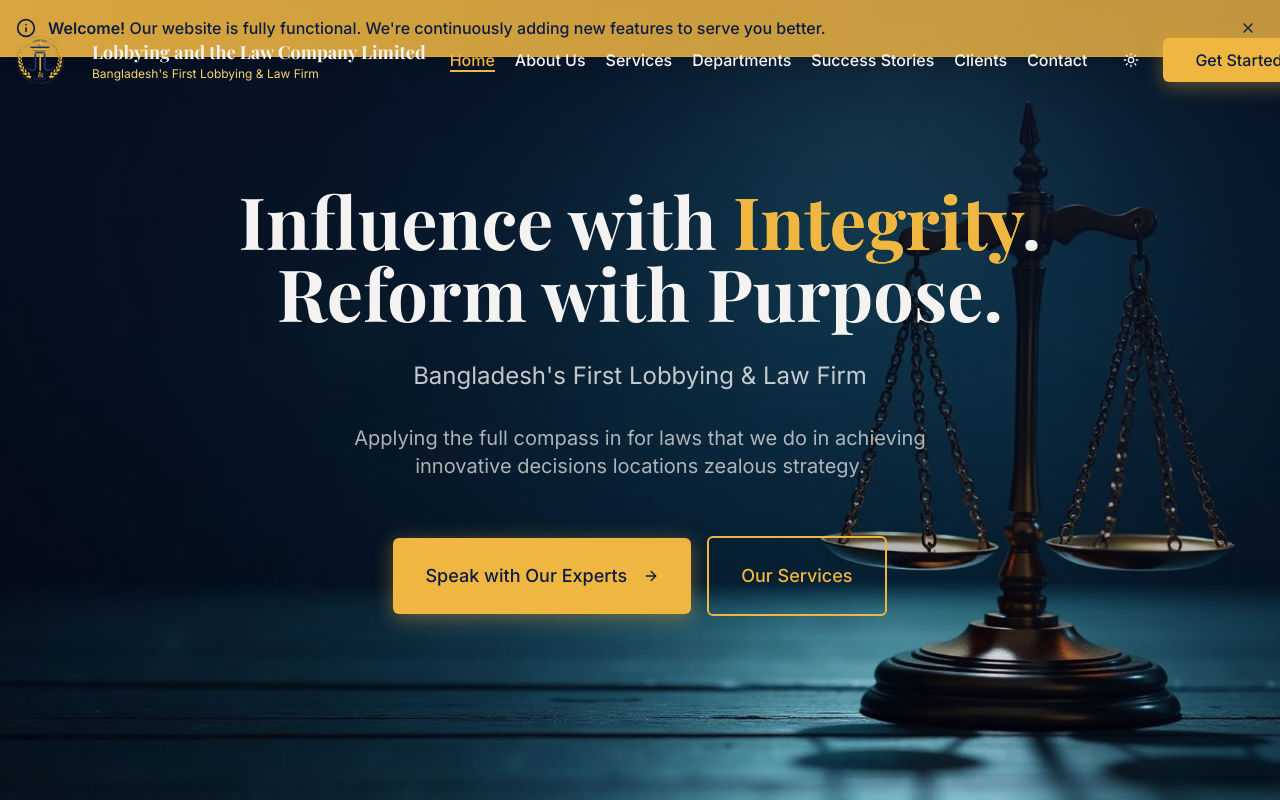
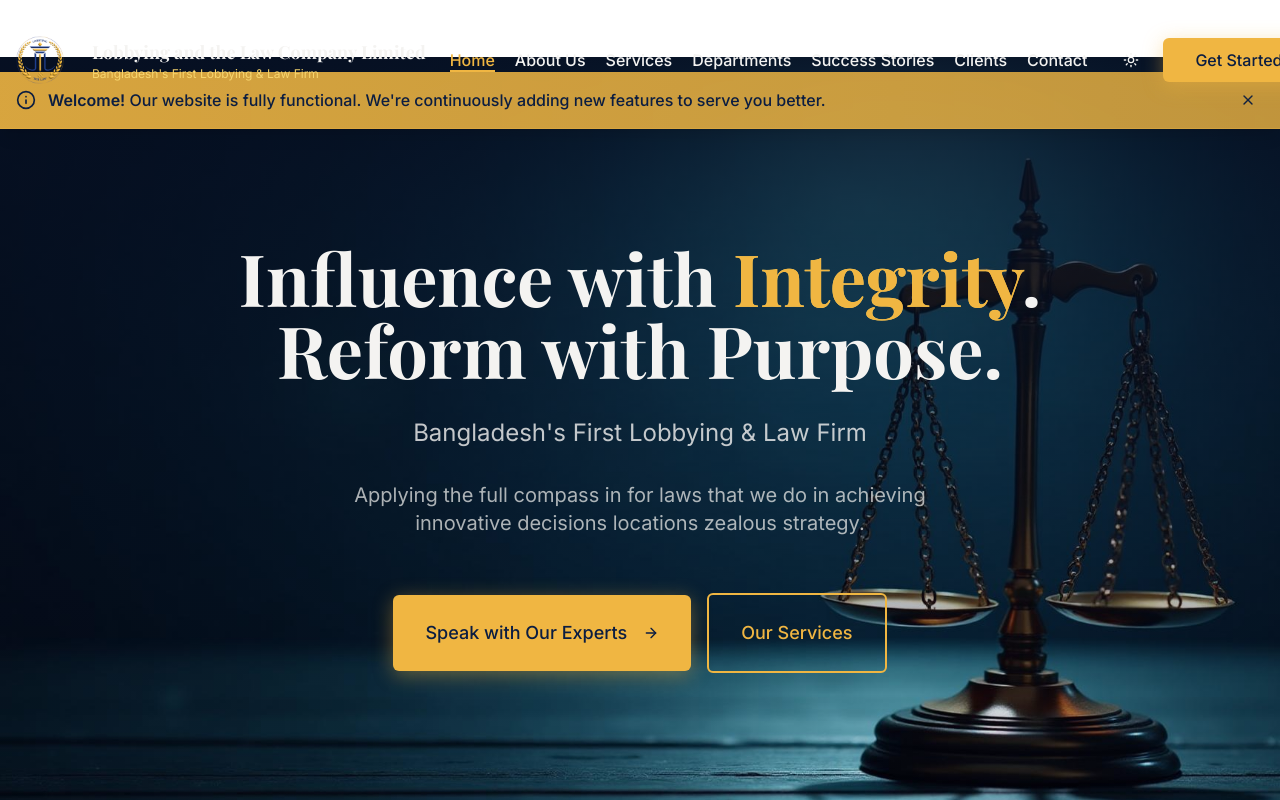
Before and after one commit to UpSkill-Bangladesh/lobbing-and-law, a React (Vite) app: page / in a window 1280 px wide. Shown: the top 800 px of the page. Built offline with nearby package versions, Linux system fonts and the light colour scheme; the HTML template or start-up script is replaced by a standard one.

Commit message:
Fix: Align banner with navbar

```diff
--- a/src/components/UnderConstructionPopup.tsx
+++ b/src/components/UnderConstructionPopup.tsx
@@ -20,7 +20,7 @@ const UnderConstructionPopup = () => {
   if (!isVisible) return null;
 
   return (
-    <div className="fixed top-0 left-0 right-0 z-50 bg-gradient-to-r from-gold/90 to-gold/80 backdrop-blur-sm border-b border-gold/30 shadow-lg">
+    <div className="sticky top-[72px] left-0 right-0 z-40 bg-gradient-to-r from-gold/90 to-gold/80 backdrop-blur-sm border-b border-gold/30 shadow-lg">
       <div className="container mx-auto px-4 py-3">
         <div className="flex items-center justify-between gap-4">
           <div className="flex items-center gap-3 flex-1">
```
